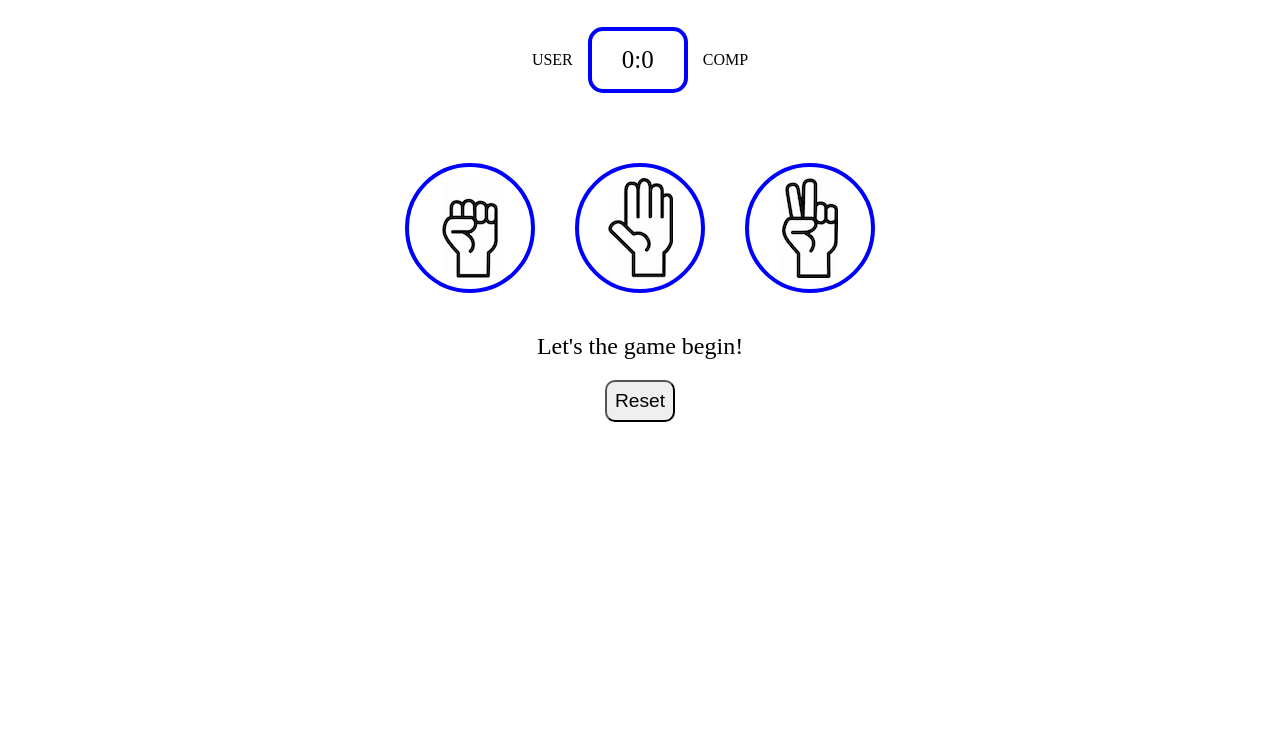
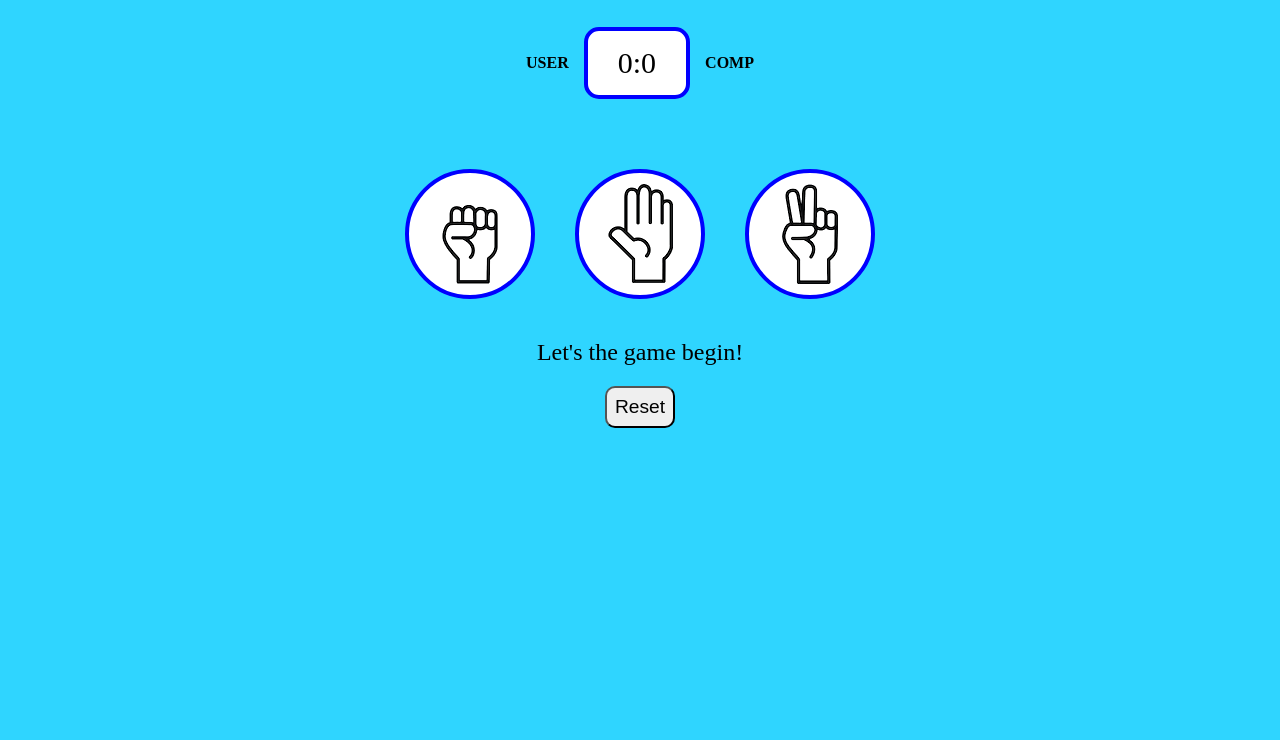
Before and after one commit to therahulvaish/RPS_Game, a plain HTML site: page index.html in a window 1280 px wide. Shown: the part 60-800 px from the top of the page. Drawn offline with Linux system fonts and the light colour scheme.

Commit message:
minor UI changes

```diff
--- a/index.html
+++ b/index.html
@@ -26,13 +26,13 @@
 
   <div class="choices">
     <div class="choice" id="rock">
-      <img src="images/rock.jpg" alt="rock">
+      <img src="images/rock.png" alt="rock">
     </div>
     <div class="choice" id="paper">
-      <img src="images/paper.jpg" alt="papar">
+      <img src="images/paper.png" alt="paper">
     </div>
     <div class="choice" id="scissors">
-      <img src="images/scissors.jpg" alt="scissors">
+      <img src="images/scissors.png" alt="scissors">
     </div>
   </div>
 
--- a/style.css
+++ b/style.css
@@ -8,13 +8,14 @@
 
 body {
     text-align: center;
+    background-color: rgb(47, 213, 255);
 }
 
 /* Header */
 
 h2 {
     padding: 15px;
-    background-color: blue;
+    background-color: rgb(64, 64, 83);
     color: #fff;
 }
 
@@ -33,17 +34,20 @@ h2 {
 
 #user-badge {
     margin-right: 15px;
+    font-weight: 700;
 }
 
 #comp-badge {
     margin-left: 15px;
+    font-weight: 700;
 }
 
 .score {
     padding: 15px 30px;
     border: 4px solid blue;
     border-radius: 15px;
-    font-size: 25px;
+    font-size: 30px;
+    background-color: #fff;
 }
 
 /* Rock Paper Scissors Button */
@@ -64,7 +68,18 @@ h2 {
     height: 130px;
     border: 4px solid blue;
     border-radius: 50%;
+}
 
+#rock {
+    background-color: #fff;
+}
+
+#paper {
+    background-color: #fff;
+}
+
+#scissors {
+    background-color: #fff;
 }
 
 /* Reset Button */
```
Also changed, not shown: images/paper.jpg (deleted), images/paper.png (added), images/rock.jpg (deleted), images/rock.png (added), images/scissors.jpg (deleted), images/scissors.png (added).
